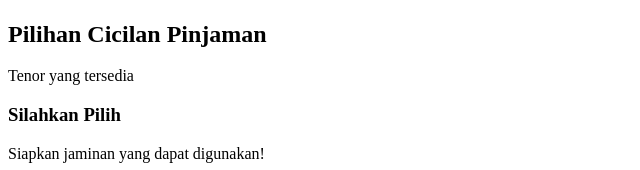
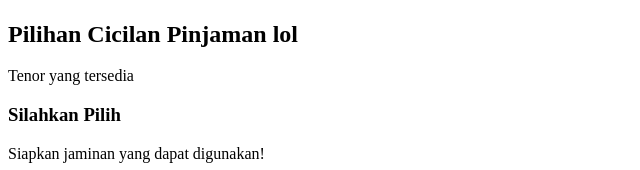
Before and after one commit to catherinesoenarjo-dev/workshop, a plain HTML site: page index.html in a window 1280 px wide. Shown: the part 684-854 px from the top of the page, 0-640 px from the left. Drawn offline with Linux system fonts and the light colour scheme.

Commit message:
section h2 lol

```diff
--- a/index.html
+++ b/index.html
@@ -23,7 +23,7 @@
 
     <section>
         <img src="logo2.jpg" alt="logo kaks" width="350px">
-        <h2> Pilihan Cicilan Pinjaman</h2>
+        <h2> Pilihan Cicilan Pinjaman lol</h2>
         <p> Tenor yang tersedia </p>
 
         <article>
```
